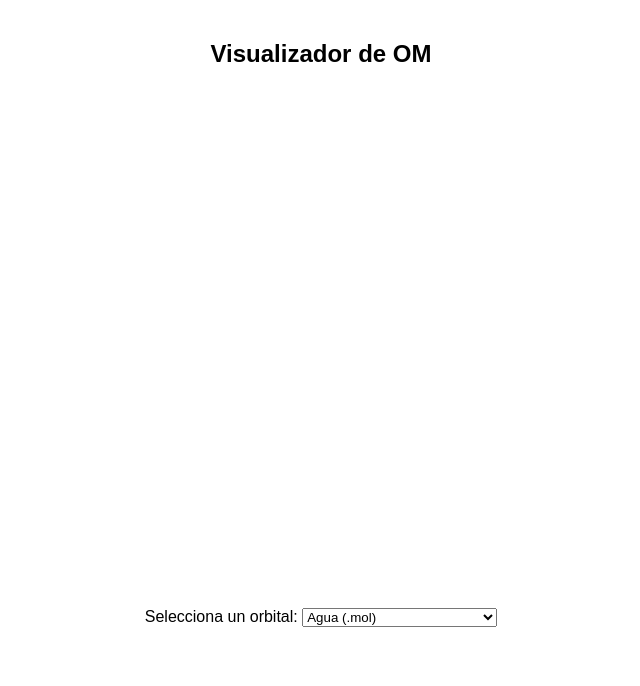
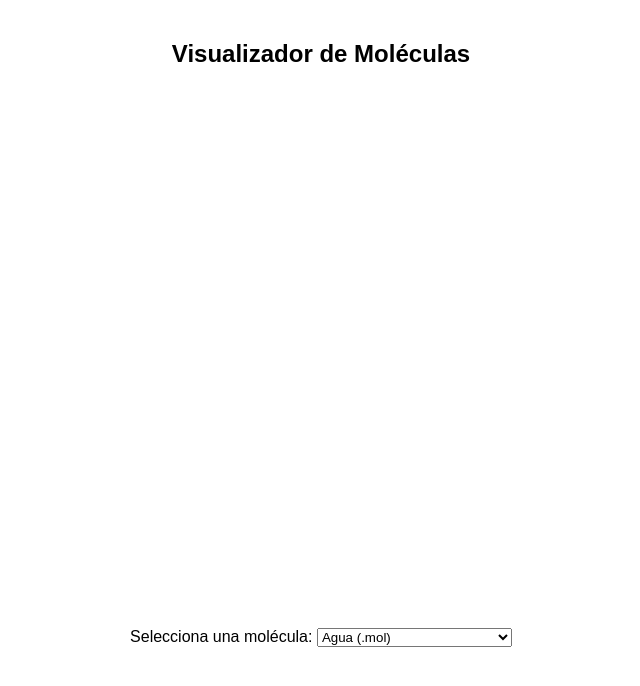
Before and after one commit to IFP2301/OM_agua, a plain HTML site: page index.html in a window 1280 px wide. Shown: the whole page, without its empty margins (319-959 px from the left). Drawn offline with Linux system fonts and the light colour scheme; a script that the page names is missing.

Commit message:
Update index.html

```diff
--- a/index.html
+++ b/index.html
@@ -3,7 +3,7 @@
 <head>
     <meta charset="UTF-8">
     <meta name="viewport" content="width=device-width, initial-scale=1.0">
-    <title>Visualizador de orbitales moleculares </title>
+    <title>Visualizador Molecular</title>
     <script type="text/javascript" src="https://chemapps.stolaf.edu/jmol/jsmol/JSmol.min.js"></script>
     <style>
         body {
@@ -23,9 +23,9 @@
             align-items: center;
         }
         #viewer {
-            width: 500px;
+            width: 1000px;
             height: 500px;
-            margin-bottom: 20px;
+            margin-bottom: 40px;
         }
         #controls {
             text-align: center;
@@ -34,10 +34,10 @@
 </head>
 <body>
     <div id="container">
-        <h2>Visualizador de OM</h2>
+        <h2>Visualizador de Moléculas</h2>
         <div id="viewer"></div>
         <div id="controls">
-            <label for="molecule">Selecciona un orbital:</label>
+            <label for="molecule">Selecciona una molécula:</label>
             <select id="molecule" onchange="loadMolecule()">
                 <option value="agua.mol">Agua (.mol)</option>
                 <option value="aguaOM1.cub">Orbital 1 (.cub) - 2 electrones</option>
@@ -65,7 +65,11 @@
 
         function loadMolecule() {
             var selectedFile = document.getElementById("molecule").value.split(" - ")[0];
-            Jmol.script(jmolViewer, "load " + selectedFile);
+            if (selectedFile.endsWith(".cub")) {
+                Jmol.script(jmolViewer, "load " + selectedFile + "; isosurface MO fill translucent 0.5; isosurface positive red; isosurface negative blue");
+            } else {
+                Jmol.script(jmolViewer, "load " + selectedFile);
+            }
         }
     </script>
 </body>
```
